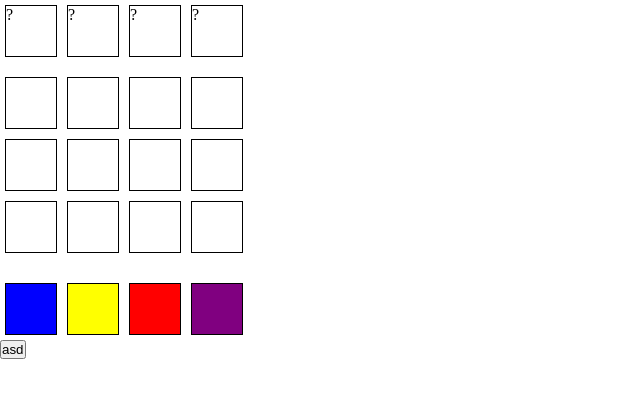
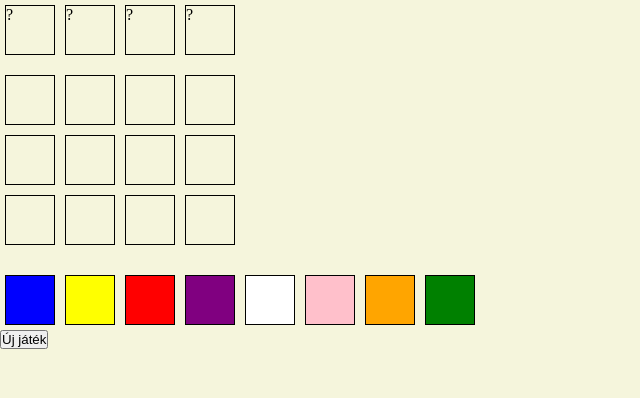
Before and after one commit to tbrjedlik/szinozon, a plain HTML site: page index.html in a window 1280 px wide. Shown: the whole page, without its empty margins (0-640 px from the left). Drawn offline with Linux system fonts and the light colour scheme.

Commit message:
összes szín hozzáadása #9 #11 #25

```diff
--- a/index.html
+++ b/index.html
@@ -3,7 +3,7 @@
 <head>
     <meta charset="UTF-8">
     <meta name="viewport" content="width=device-width, initial-scale=1.0">
-    <title>Teszt</title>
+    <title>Színkitalálós Játék</title>
     <link rel="stylesheet" href="style.css">
 </head>
 <body onload="gameStartup()">
@@ -37,14 +37,17 @@
     </div>
 
     <div class="szinek">
-        <div draggable="true" ondragstart="colorDragStart(event, 'blue')" ondragover="allowDrop(event)" class="kocka szin-kocka" id="kek"></div>
-        <div draggable="true" ondragstart="colorDragStart(event, 'yellow')" ondragover="allowDrop(event)" class="kocka szin-kocka" id="sarga"></div>
-        <div draggable="true" ondragstart="colorDragStart(event, 'red')" ondragover="allowDrop(event)" class="kocka szin-kocka" id="piros"></div>
-        <div draggable="true" ondragstart="colorDragStart(event, 'purple')" ondragover="allowDrop(event)" class="kocka szin-kocka" id="lila"></div>
+        <div draggable="true" ondragstart="colorDragStart(event, 'blue')" class="kocka szin-kocka" id="kek"></div>
+        <div draggable="true" ondragstart="colorDragStart(event, 'yellow')" class="kocka szin-kocka" id="sarga"></div>
+        <div draggable="true" ondragstart="colorDragStart(event, 'red')" class="kocka szin-kocka" id="piros"></div>
+        <div draggable="true" ondragstart="colorDragStart(event, 'purple')" class="kocka szin-kocka" id="lila"></div>
+        <div draggable="true" ondragstart="colorDragStart(event, 'white')" class="kocka szin-kocka" id="feher"></div>
+        <div draggable="true" ondragstart="colorDragStart(event, 'pink')" class="kocka szin-kocka" id="rozsaszin"></div>
+        <div draggable="true" ondragstart="colorDragStart(event, 'orange')" class="kocka szin-kocka" id="narancs"></div>
+        <div draggable="true" ondragstart="colorDragStart(event, 'green')" class="kocka szin-kocka" id="zold"></div>
     </div>
 
-
-    <button onclick="asd()">asd</button>
+    <button onclick="newGame()">Új játék</button>
 
     <script src="script.js"></script>
 </body>
--- a/script.js
+++ b/script.js
@@ -1,6 +1,5 @@
-const colors = ["blue", "yellow", "red", "purple"]
+const colors = ["red", "white", "blue", "pink", "orange", "purple", "yellow", "green"];
 let guessColors= ["", "", "", ""]
-//Math.floor(Math.random() * 4)
 
 function allowDrop(event){
     event.preventDefault();
@@ -40,34 +39,37 @@ function colorDropped(event){
 }
 
 
-function gameCheck(sor){
-    let tipColors = ["", "", "", ""]
-    let guessed = 0
-    for(let i = 0; i < 4; i++){
-        tipColors[i] = document.getElementById(`${sor}v${i+1}`).style.backgroundColor
-        if (tipColors[i] == guessColors[i]){
-            console.log(`${i+1}. szín talált`)      //TODO: Talált lekezel
-            guessed += 1;
-        }
-        else if (guessColors.includes(tipColors[i])){
-            console.log(`${i+1}. szín talált, de nem jó helyen`)    //TODO: Talált, de nem jó hely lekezel
+function gameCheck(sor) {
+    let tipColors = ["", "", "", ""];
+    let guessed = 0;
+
+    for (let i = 0; i < 4; i++) {
+        tipColors[i] = document.getElementById(`${sor}v${i+1}`).style.backgroundColor || "";
+    }
+
+    if (tipColors.includes("")) {
+        return;
+    }
+
+    for (let i = 0; i < 4; i++) {
+        if (tipColors[i] === guessColors[i]) {
+            guessed++;
         }
     }
-    if(guessed == 4){
-        console.log("Guessed!") //TODO: Pontszámolás stb.
-        for(let i = 0; i < 4; i++){
-            document.getElementById(`a${i+1}`).style.backgroundColor = guessColors[i]
+
+    if (guessed === 4) {
+        for (let i = 0; i < 4; i++) {
+            document.getElementById(`a${i+1}`).style.backgroundColor = guessColors[i];
         }
-    }
-    else if (sor == 3){
-        for(let i = 0; i < 4; i++){
-            document.getElementById(`a${i+1}`).style.backgroundColor = guessColors[i]
+    } else if (sor == 3) {
+        for (let i = 0; i < 4; i++) {
+            document.getElementById(`a${i+1}`).style.backgroundColor = guessColors[i];
         }
-        console.log("Nem talált!")
     }
 }
 
-function asd(){
+
+function newGame(){
     let kockak = document.getElementsByClassName("kocka");
     for (let i = 0; i < kockak.length; i++) {
         kockak[i].style.backgroundColor = "";
--- a/style.css
+++ b/style.css
@@ -1,39 +1,67 @@
-*{
+* {
     margin: 0;
     padding: 0;
+    box-sizing: border-box;
 }
 
-.kocka{
+body{background-color: beige;}
+
+.kocka {
     width: 50px;
     height: 50px;
     border: 1px solid black;
     margin: 5px;
 }
-#valasz{
+
+#valasz {
     margin-top: 10px;
 }
-.terulet,#valasz{
+
+.terulet, #valasz {
     display: flex;
     flex-direction: column;
 }
-#megfejtes,  .sor{
+
+#megfejtes, .sor {
     display: flex;
     flex-direction: row;
 }
 
-.szinek{
+.szinek {
     display: flex;
+    flex-wrap: wrap;
     margin-top: 20px;
 }
-#kek{
+
+#kek {
     background-color: blue;
 }
-#piros{
+
+#piros {
     background-color: red;
 }
-#sarga{
+
+#sarga {
     background-color: yellow;
 }
-#lila{
+
+#lila {
     background-color: purple;
 }
+
+#feher {
+    background-color: white;
+    border: 1px solid black; /* Láthatóság érdekében */
+}
+
+#rozsaszin {
+    background-color: pink;
+}
+
+#narancs {
+    background-color: orange;
+}
+
+#zold {
+    background-color: green;
+}
```
